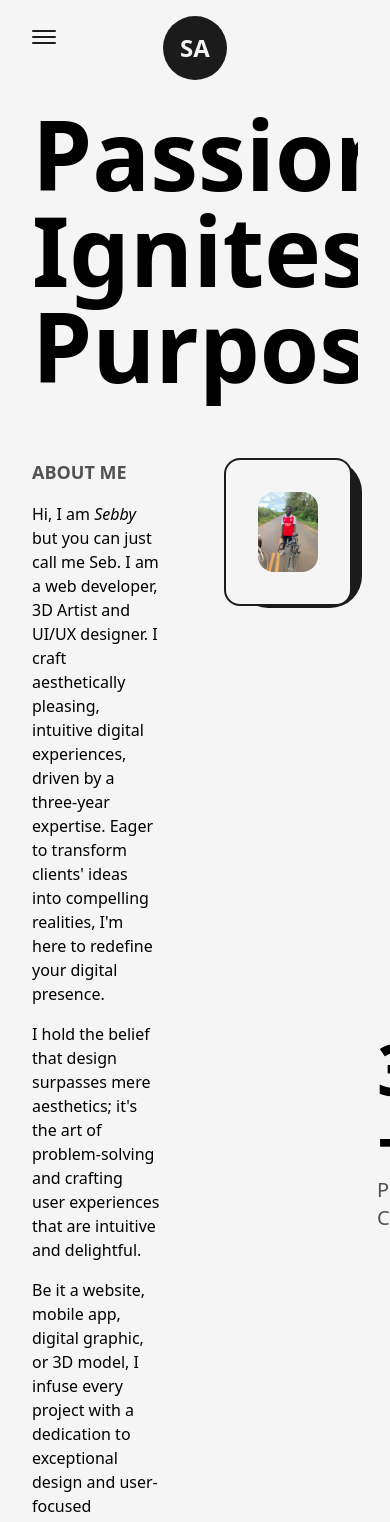
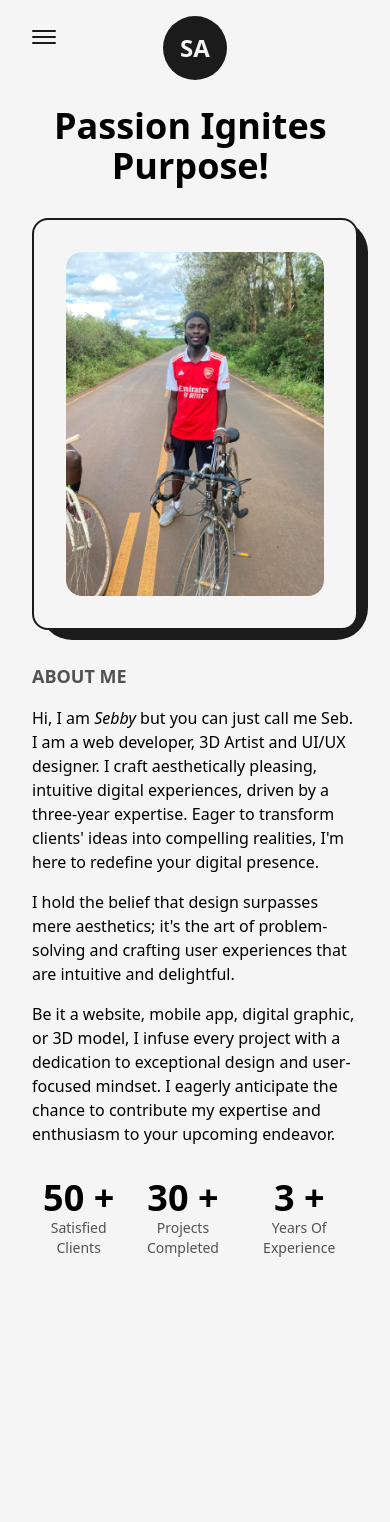
Before and after one commit to sebbyapudo/nextjs-dev_portfolio, a Next.js app: page /about in a window 390 px wide. Shown: the top 1522 px of the page. Built offline with nearby package versions, Linux system fonts and the light colour scheme.

Commit message:
Made the about page responsive

```diff
--- a/src/pages/about.js
+++ b/src/pages/about.js
@@ -45,9 +45,9 @@
       </Head>
       <main className='w-full flex flex-col items-center justify-center dark:text-light'>
         <Layout className='pt-16'>
-          <AnimatedText text="Passion Ignites Purpose!" className='mb-16'/>
-          <div className='grid w-full grid-cols-8 gap-16'>
-            <div className='col-span-3 flex flex-col items-start justify-start'>
+          <AnimatedText text="Passion Ignites Purpose!" className='mb-16 lg:!text-7xl sm:!text-6xl xs:!text-4xl sm:mb-8 '/>
+          <div className='grid w-full grid-cols-8 gap-16 sm:gap-8'>
+            <div className='col-span-3 flex flex-col items-start justify-start xl:col-span-4 md:order-2 md:col-span-8'>
               <h2 className='mb-4 text-lg font-bold uppercase text-dark/75 dark:text-light/75'>About Me</h2>
               <p className='font-medium'>
                 Hi, I am <em>Sebby</em>  but you can just call me Seb. I am a web developer, 3D Artist and UI/UX designer. I craft aesthetically pleasing, intuitive digital experiences, driven by a three-year expertise. Eager to transform clients' ideas into compelling realities, I'm here to redefine your digital presence.
@@ -60,7 +60,7 @@
               </p>
             </div>
             <div className='col-span-3 relative h-max rounded-2xl border-2 border-solid border-dark
-            bg-light p-8 dark:bg-dark dark:border-light
+            bg-light p-8 dark:bg-dark dark:border-light xl:col-span-4 md:order-1 md:col-span-8
             '>
               <div className='absolute top-0 -right-3 -z-10 w-[102%] h-[103%] rounded-[2rem] bg-dark dark:bg-light'/>
               <Image src={AboutImage} alt='Sebby Apudo' className='w-full h-auto rounded-2xl'
@@ -70,26 +70,32 @@
               33vw"
               />
             </div>
-            <div className='col-span-2 flex flex-col items-end justify-between'>
-              <div className='flex flex-col items-end justify-center'>
-                <span className='inliine-block text-7xl font-bold'>
+            <div className='col-span-2 flex flex-col items-end justify-between xl:col-span-8 xl:flex-row xl:items-center md:order-3'>
+              <div className='flex flex-col items-end justify-center xl:items-center'>
+                <span className='inliine-block text-7xl font-bold md:text-6xl sm:text-5xl xs:text-4xl'>
                   <AnimatedNumbers value={50}/> {'+'}
                 </span>
-                <h2 className='text-xl font-medium capitalize text-dark/75 dark:text-light/75'>satisfied clients</h2>
+                <h2 className='text-xl font-medium capitalize text-dark/75 dark:text-light/75
+                xl:text-center md:text-lg sm:text-base xs:text-sm
+                '>satisfied clients</h2>
               </div>
 
-              <div className='flex flex-col items-end justify-center'>
-                <span className='inliine-block text-7xl font-bold'>
+              <div className='flex flex-col items-end justify-center xl:items-center'>
+                <span className='inliine-block text-7xl font-bold md:text-6xl sm:text-5xl xs:text-4xl'>
                   <AnimatedNumbers value={30}/> {'+'}
                 </span>
-                <h2 className='text-xl font-medium capitalize text-dark/75 dark:text-light/75'>projects completed</h2>
+                <h2 className='text-xl font-medium capitalize text-dark/75 dark:text-light/75
+                xl:text-center md:text-lg sm:text-base xs:text-sm
+                '>projects completed</h2>
               </div>
 
-              <div className='flex flex-col items-end justify-center'>
-                <span className='inliine-block text-7xl font-bold'>
+              <div className='flex flex-col items-end justify-center xl:items-center'>
+                <span className='inliine-block text-7xl font-bold md:text-6xl sm:text-5xl xs:text-4xl'>
                   <AnimatedNumbers value={3}/> {'+'}
                 </span>
-                <h2 className='text-xl font-medium capitalize text-dark/75 dark:text-light/75'>years of experience</h2>
+                <h2 className='text-xl font-medium capitalize text-dark/75 dark:text-light/75
+                xl:text-center md:text-lg sm:text-base xs:text-sm
+                '>years of experience</h2>
               </div>
 
             </div>
```
